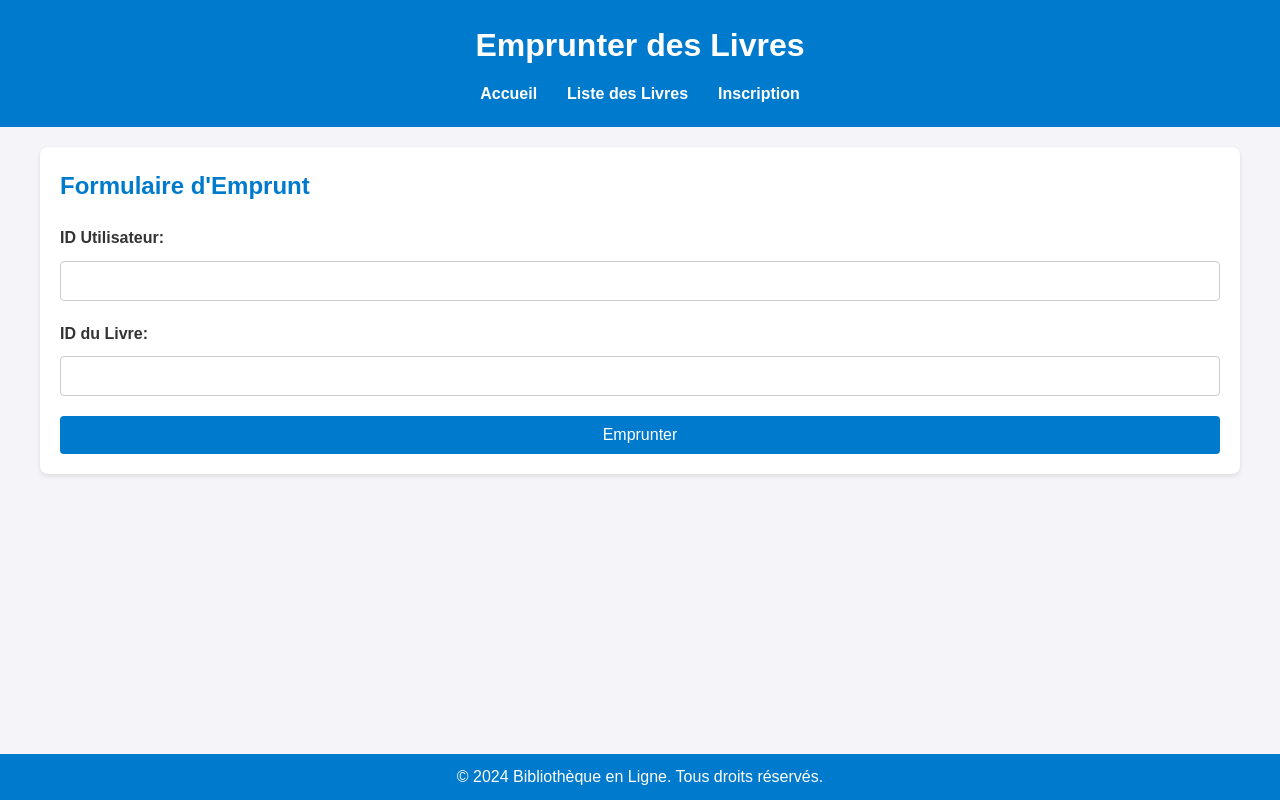
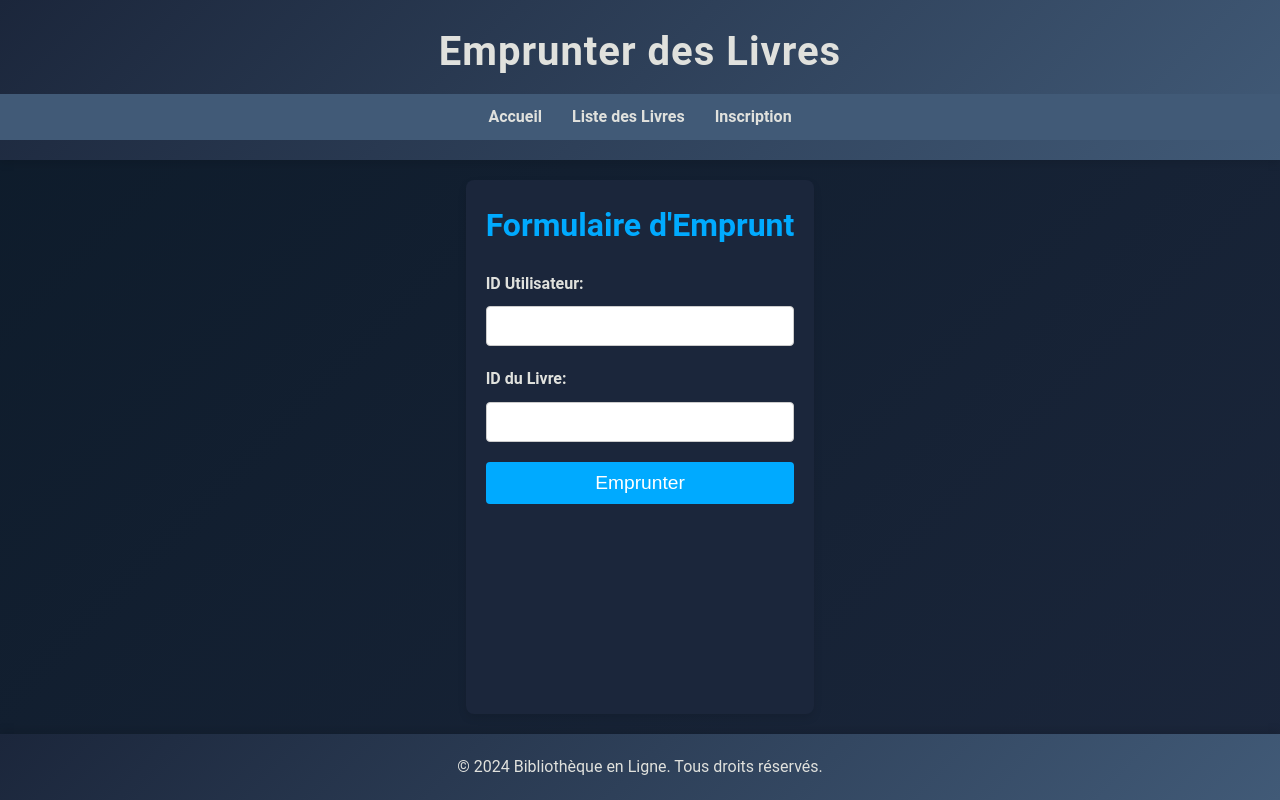
Before and after one commit to BdeB-Org/2cw-tp3-tp3_wassim_antranik, a plain HTML site: page emprunt.html in a window 1280 px wide. Drawn offline with Linux system fonts and the light colour scheme; a script that the page names is missing.

Commit message:
modification sur style.css et amelioration

```diff
--- a/style.css
+++ b/style.css
@@ -5,63 +5,92 @@
 }
 
 body {
-    font-family: 'Arial', sans-serif;
+    font-family: 'Roboto', sans-serif;
     line-height: 1.6;
-    background-color: #f4f4f9;
-    color: #333;
+    background: linear-gradient(135deg, #0d1b2a, #1b263b);
+    color: #e0e1dd;
     margin: 0;
     padding: 0;
+    display: flex;
+    flex-direction: column;
+    min-height: 100vh;
 }
 
-.main-header {
-    background: #007acc;
-    color: #fff;
+a {
+    text-decoration: none;
+    color: inherit;
+    transition: color 0.3s, transform 0.3s;
+}
+
+a:hover {
+    color: #00aaff;
+    transform: scale(1.05);
+}
+
+header {
+    background: linear-gradient(135deg, #1b263b, #415a77);
+    color: #e0e1dd;
     padding: 20px 0;
     text-align: center;
+    position: relative;
+    box-shadow: 0 4px 8px rgba(0, 0, 0, 0.1);
 }
 
-.main-header h1 {
+header h1 {
     margin-bottom: 10px;
+    font-size: 2.5em;
+    font-weight: bold;
+    letter-spacing: 1px;
 }
 
-.main-header p {
+header p {
     margin-bottom: 10px;
+    font-size: 1.2em;
+    max-width: 600px;
+    margin: 0 auto;
 }
 
-.nav-list {
+nav ul {
     list-style: none;
     display: flex;
     justify-content: center;
+    padding: 10px;
+    background: #415a77;
+    position: sticky;
+    top: 0;
+    z-index: 1000;
 }
 
-.nav-list li {
+nav ul li {
     margin: 0 15px;
 }
 
-.nav-list li a {
-    color: #fff;
-    text-decoration: none;
+nav ul li a {
+    color: #e0e1dd;
     font-weight: bold;
-    transition: color 0.3s ease;
+    transition: color 0.3s, transform 0.3s;
 }
 
-.nav-list li a:hover {
-    color: #ffdd57;
+nav ul li a:hover {
+    color: #00aaff;
+    transform: scale(1.1);
 }
 
 main {
+    flex: 1;
     max-width: 1200px;
     margin: 20px auto;
     padding: 20px;
-    background: #fff;
+    background: #1b263b;
     border-radius: 8px;
-    box-shadow: 0 2px 4px rgba(0, 0, 0, 0.1);
+    box-shadow: 0 4px 8px rgba(0, 0, 0, 0.1);
+    animation: fadeIn 1s ease-in-out;
 }
 
 main h2 {
     margin-bottom: 20px;
-    font-size: 1.5em;
-    color: #007acc;
+    font-size: 2em;
+    color: #00aaff;
 }
 
 form {
@@ -72,6 +101,7 @@ form {
 form label {
     margin-bottom: 10px;
     font-weight: bold;
+    color: #e0e1dd;
 }
 
 .form-input {
@@ -80,31 +110,41 @@ form label {
     border: 1px solid #ccc;
     border-radius: 4px;
     font-size: 1em;
+    transition: border-color 0.3s, box-shadow 0.3s;
+}
+
+.form-input:focus {
+    border-color: #00aaff;
+    box-shadow: 0 0 8px rgba(0, 170, 255, 0.3);
+    outline: none;
 }
 
 .form-button {
     padding: 10px 20px;
     border: none;
     border-radius: 4px;
-    background-color: #007acc;
+    background-color: #00aaff;
     color: white;
-    font-size: 1em;
+    font-size: 1.2em;
     cursor: pointer;
-    transition: background-color 0.3s ease;
+    transition: background-color 0.3s, transform 0.3s, box-shadow 0.3s;
 }
 
 .form-button:hover {
-    background-color: #005a99;
+    background-color: #0088cc;
+    transform: scale(1.05);
+    box-shadow: 0 4px 8px rgba(0, 136, 204, 0.3);
 }
 
-.main-footer {
+footer {
     text-align: center;
-    padding: 10px 0;
-    background: #007acc;
-    color: #fff;
-    position: fixed;
+    padding: 20px 0;
+    background: linear-gradient(135deg, #1b263b, #415a77);
+    color: #e0e1dd;
+    position: sticky;
+    bottom: 0;
     width: 100%;
-    bottom: 0;
+    box-shadow: 0 -4px 8px rgba(0, 0, 0, 0.1);
 }
 
 .search-bar {
@@ -119,6 +159,13 @@ form label {
     border: 1px solid #ccc;
     border-radius: 4px;
     font-size: 1em;
+    transition: border-color 0.3s, box-shadow 0.3s;
+}
+
+.search-input:focus {
+    border-color: #00aaff;
+    box-shadow: 0 0 8px rgba(0, 170, 255, 0.3);
+    outline: none;
 }
 
 .main-image {
@@ -126,20 +173,40 @@ form label {
     max-width: 100%;
     height: auto;
     margin: 20px auto;
+    border-radius: 8px;
+    box-shadow: 0 4px 8px rgba(0, 0, 0, 0.1);
+    transition: transform 0.3s;
+}
+
+.main-image:hover {
+    transform: scale(1.05);
 }
 
 h3 {
     text-align: center;
     margin: 20px 0;
+    font-size: 1.5em;
 }
 
 h3 a {
-    color: #007acc;
-    text-decoration: none;
+    color: #00aaff;
     font-weight: bold;
-    transition: color 0.3s ease;
+    transition: color 0.3s, transform 0.3s;
 }
 
 h3 a:hover {
-    color: #005a99;
+    color: #0088cc;
+    transform: scale(1.05);
 }
+
+/* Animation */
+@keyframes fadeIn {
+    from {
+        opacity: 0;
+        transform: translateY(20px);
+    }
+    to {
+        opacity: 1;
+        transform: translateY(0);
+    }
+}
```
